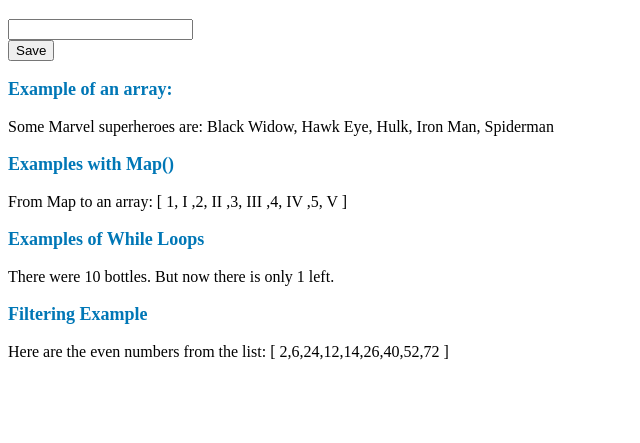
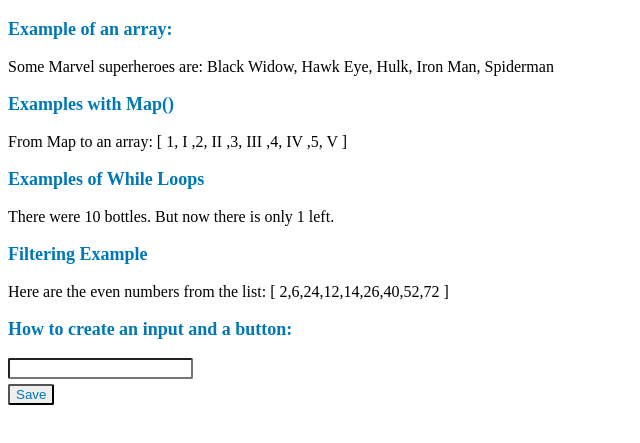
Before and after one commit to kosorio2/kathy.osorio2, a plain HTML site: page week2/index.html in a window 1280 px wide. Shown: the part 113-556 px from the top of the page, without its empty margins (0-640 px from the left). Drawn offline with Linux system fonts and the light colour scheme.

Commit message:
button css update

```diff
--- a/week2/index.html
+++ b/week2/index.html
@@ -14,13 +14,23 @@
     <main>
         <h1>Week 2 Notes</h1>
 
+
+        <p class="notation">Example of an array: </p>
+        <p id="notes"></p>
+        <p class="notation">Examples with Map()</p>
+        <p class="first"></p>
+        <p class="notation">Examples of While Loops</p>
+        <p class="second"></p>
+        <p class="notation">Filtering Example</p>
+        <p class="third"></p>
+        <p class="notation">How to create an input and a button: </p>
         <section>
             <div>
-                <label for="name"></label>
+                <label for="name" id="label"></label>
                 <input type="text" id="name" name="name">
             </div>
             <div>
-                <button>Save</button>
+                <button id="button">Save</button>
             </div>
         </section>
         <section>
@@ -31,15 +41,6 @@
             </div>
         </section>
 
-        <p class="notation">Example of an array: </p>
-        <p id="notes"></p>
-        <p class="notation">Examples with Map()</p>
-        <p class="first"></p>
-        <p class="notation">Examples of While Loops</p>
-        <p class="second"></p>
-        <p class="notation">Filtering Example</p>
-        <p class="third"></p>
-
 
     </main>
 
--- a/week2/styles/week2.css
+++ b/week2/styles/week2.css
@@ -3,3 +3,11 @@
     font-weight: bold;
     color: #0077B6;
 }
+#name {
+    border-radius: 2px;
+    margin-bottom: 5px;
+}
+#button {
+    border-radius: 2px;
+    color: #0077B6;
+}
```
